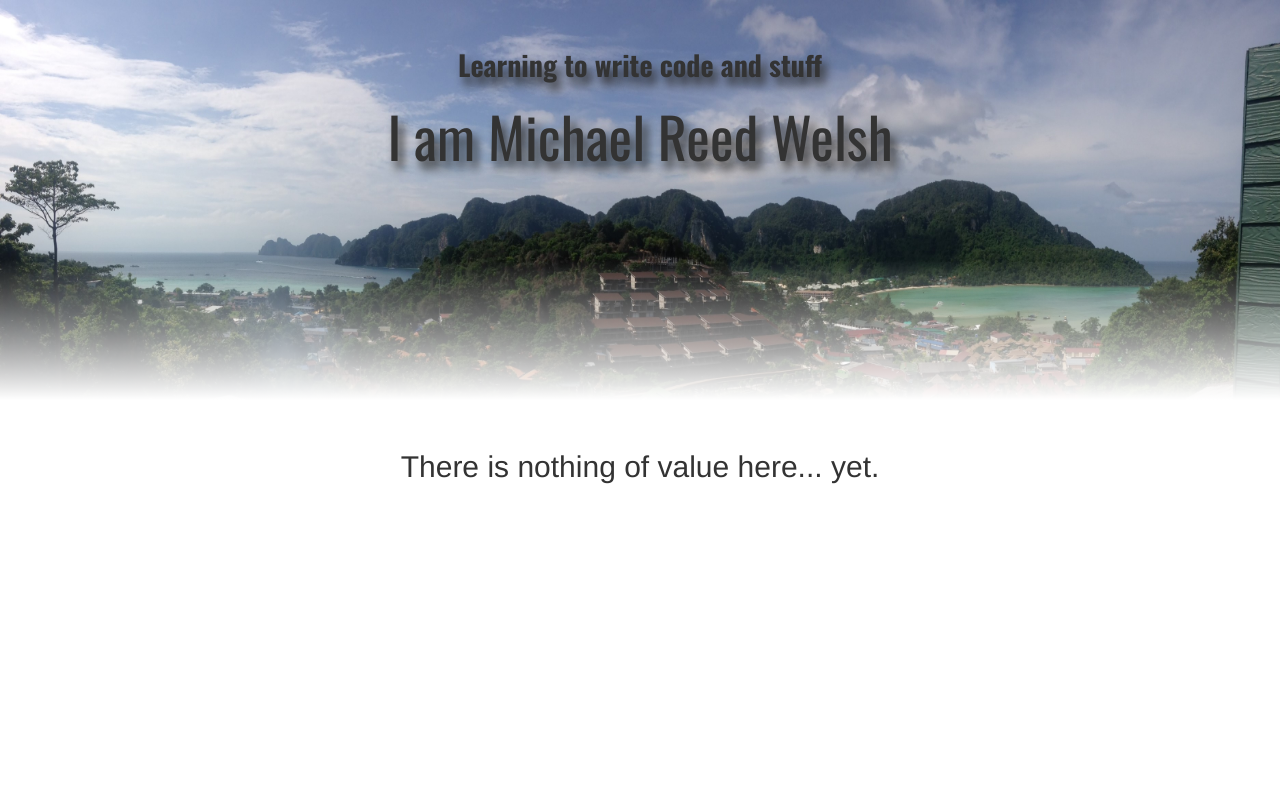
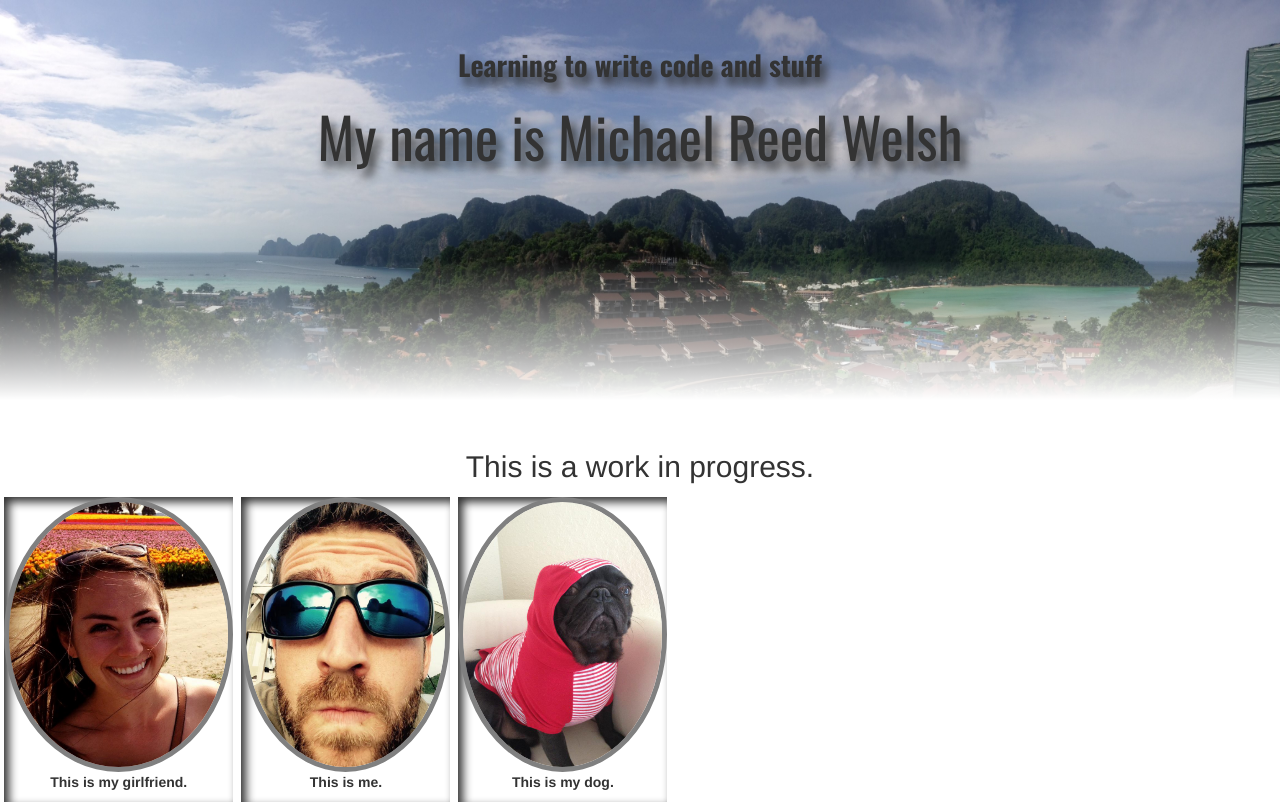
Before and after one commit to michaelreedwelsh/michaelreedwelsh.github.io, a plain HTML site: page index.html in a window 1280 px wide. Drawn offline with nearby package versions, Linux system fonts and the light colour scheme.

Commit message:
Adding some pictures and some dumb text

```diff
--- a/css/style.css
+++ b/css/style.css
@@ -8,6 +8,13 @@ h1 {
 }
 h2 {
     text-align: center;
+}
+li {
+    list-style: none;
+}
+div p {
+    text-align:center;
+    font-weight: bold;
 }
 
 /*CLASSES***************/
@@ -24,3 +31,17 @@ h2 {
     padding-top: 45px;
     text-shadow: 5px 8px 10px;
     font-size: 2em;
+}
+
+.profile-pic {
+    max-height:275px;
+    max-width: 275px;
+    border-radius: 50% 50%;
+    border: 5px solid grey;
+
+}
+div.gallery {
+    float: left;
+    margin: 4px;
+    box-shadow: inset 5px 5px 10px;
+}
--- a/index.html
+++ b/index.html
@@ -1,6 +1,7 @@
 <!DOCTYPE html>
 <html lang="en-US">
     <head>
+        <meta name="viewport" content="width=device-width, initial-scale=1.0">
         <meta name="description" content="Michael Welsh's profile page">
         <meta name="author" content="Michael Welsh">
         <meta charset="UTF-8">
@@ -14,16 +15,21 @@
             <p>
                 Learning to write code and stuff
             </p>
-            <h1>I am Michael Reed Welsh</h1>
+            <h1>My name is Michael Reed Welsh</h1>
         </div>
-        <h2>There is nothing of value here... yet.</h2>
-        <div class="main-content">
+        <h2>This is a work in progress.</h2>
+        <div class="pics">
+            <div class="gallery">
+                <img class="profile-pic" src="img/lauren.jpg" alt="picture of Lauren"></img><p>This is my girlfriend.</p>
+            </div>
+            <div class="gallery">
+                <img class="profile-pic" src="img/costas.jpg" alt="Picture of Michael Welsh"></img><p>This is me.</p>
+            </div>
+            <div class="gallery">
+                <img class="profile-pic" src="img/appa.jpg" alt="picture of a pug dog"></img><p>This is my dog.</p>
+            </div>
+        </div>
 
-
-
-
-
-        </div>
     </body>
     <footer>
 
```
Also changed, not shown: img/appa.jpg (added), img/costas.jpg (added), img/lauren.jpg (added).
